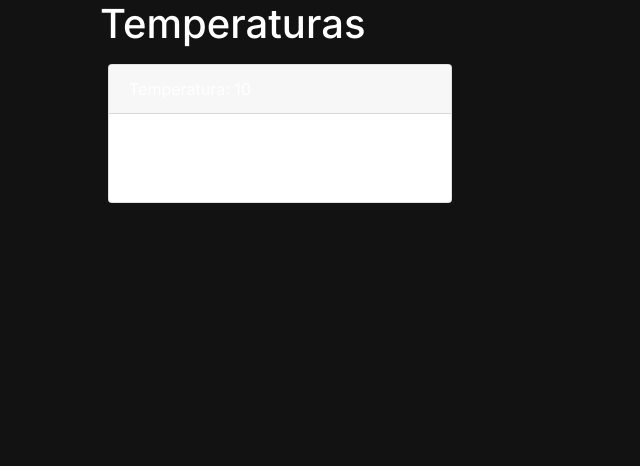
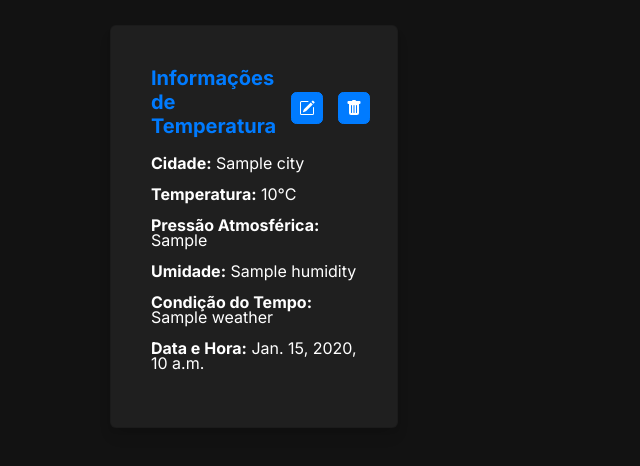
Before and after one commit to VitorHmaia/api_weather, a Django app: template weather/templates/home.html in a window 1280 px wide. Shown: the part 86-552 px from the top of the page, without its empty margins (0-640 px from the left). Run offline with Django 5.2, Linux system fonts and the light colour scheme; the template is opened without the code that fills it: most values are stand-ins (such as "Sample title", 1, 10 or a date in 2020).

Commit message:
feat(templates): create home page with dark modern theme and functions to call other classes

```diff
--- a/weather/templates/home.html
+++ b/weather/templates/home.html
@@ -1,27 +1,153 @@
 {% extends "index.html" %}
+{% block content %}
+<title>Página Inicial</title>
+<style>
+  .weather-card {
+    padding: 1.25em;
+    background-color: #1f1f1f;
+    box-shadow: 0 0.625em 0.9375em -0.1875em rgba(0, 0, 0, 0.1), 0 0.25em 0.375em -0.125em rgba(0, 0, 0, 0.05);
+    max-width: 37.5em;
+    border-radius: 0.375em;
+  }
 
-{% block content %}
+  .weather-info {
+    font-size: 1em;
+    color: white;
+  }
 
-    <h1>Temperaturas</h1>
+  .weather-title {
+    font-size: 1.25em;
+    color: #007bff;
+    margin-bottom: 0.625em;
+    font-weight: bold;
+  }
 
-    <div class="d-flex justify-content-start flex-wrap">
+  .home-page {
+    color: #007bff;
+  }
 
-        {% for weather in weathers %}
-        <div class="col-md-4 p-2">
-          <div class="card">
-            <div class="card-header">
-                Temperatura: {{ weather.temperature }}
-            </div>
-            <div class="card-body">
-                <p class="card-text">
-                    Data: {{ weather.date }} <br />
-                    Cidade
-                </p>
-            </div>
-          </div>
+  .row {
+    padding: 1.5625em;
+    display: flex;
+    flex-wrap: wrap;
+    gap: 2.1875em;
+  }
+
+  .title {
+    display: flex;
+    gap: 0.9375em;
+    align-items: center;
+  }
+
+  .edit-button {
+    display: flex;
+    justify-content: center;
+    align-items: center;
+    background-color: #007bff;
+    color: white;
+    padding: 0.5em;
+    border-radius: 0.375em;
+    transition: 300ms ease-in-out;
+  }
+
+  .edit-button:hover {
+    filter: brightness(0.9);
+  }
+
+  .edit-button:active {
+    transform: scale(0.9);
+  }
+
+  .error {
+    width: 20em;
+    padding: 0.75em;
+    display: flex;
+    flex-direction: row;
+    align-items: center;
+    justify-content: start;
+    background: #EF665B;
+    border-radius: 0.5em;
+    box-shadow: 0 0 0.3125em -0.1875em #111;
+  }
+
+  .error__icon {
+    width: 1.25em;
+    height: 1.25em;
+    transform: translateY(-0.125em);
+    margin-right: 0.5em;
+  }
+
+  .error__icon path {
+    fill: #fff;
+  }
+
+  .error__title {
+    font-weight: 500;
+    font-size: 0.875em;
+    color: #fff;
+  }
+
+  .error__close {
+    width: 1.25em;
+    height: 1.25em;
+    cursor: pointer;
+    margin-left: auto;
+  }
+
+  .error__close path {
+    fill: #fff;
+  }
+</style>
+
+<div class="row">
+  {% block edit %} {% endblock %}
+  {% for weather in weathers %}
+  <div class="card weather-card" style="width: 18rem;">
+    <div class="card-body">
+      {% if error %}
+      <div class="error">
+        <div class="error__icon">
+          <svg xmlns="http://www.w3.org/2000/svg" width="24" viewBox="0 0 24 24" height="24" fill="none">
+            <path fill="#393a37" d="m13 13h-2v-6h2zm0 4h-2v-2h2zm-1-15c-1.3132 0-2.61358.25866-3.82683.7612-1.21326.50255-2.31565 1.23915-3.24424 2.16773-1.87536 1.87537-2.92893 4.41891-2.92893 7.07107 0 2.6522 1.05357 5.1957 2.92893 7.0711.92859.9286 2.03098 1.6651 3.24424 2.1677 1.21325.5025 2.51363.7612 3.82683.7612 2.6522 0 5.1957-1.0536 7.0711-2.9289 1.8753-1.8754 2.9289-4.4189 2.9289-7.0711 0-1.3132-.2587-2.61358-.7612-3.82683-.5026-1.21326-1.2391-2.31565-2.1677-3.24424-.9286-.92858-2.031-1.66518-3.2443-2.16773-1.2132-.50254-2.5136-.7612-3.8268-.7612z">
+            </path>
+          </svg>
         </div>
-
-        {% endfor %}
-
+        <div class="error__title">{{error}}</div>
+        <div class="error__close"><svg xmlns="http://www.w3.org/2000/svg" width="20" viewBox="0 0 20 20" height="20">
+            <path fill="#393a37" d="m15.8333 5.34166-1.175-1.175-4.6583 4.65834-4.65833-4.65834-1.175 1.175 4.65833 4.65834-4.65833 4.6583 1.175 1.175 4.65833-4.6583 4.6583 4.6583 1.175-1.175-4.6583-4.6583z">
+            </path>
+          </svg></div>
+      </div>
+      {% endif %}
+      <div class="title">
+        <h5 class="card-title weather-title">Informações de Temperatura</h5>
+        <a href="{% url 'Weather Edit' id=weather.id %}" class="btn btn-primary btn-sm edit-button">
+          <svg xmlns="http://www.w3.org/2000/svg" width="16" height="16" fill="currentColor" class="bi bi-pencil-square"
+            viewBox="0 0 16 16">
+            <path
+              d="M15.502 1.94a.5.5 0 0 1 0 .706L14.459 3.69l-2-2L13.502.646a.5.5 0 0 1 .707 0l1.293 1.293zm-1.75 2.456-2-2L4.939 9.21a.5.5 0 0 0-.121.196l-.805 2.414a.25.25 0 0 0 .316.316l2.414-.805a.5.5 0 0 0 .196-.12l6.813-6.814z" />
+            <path fill-rule="evenodd"
+              d="M1 13.5A1.5 1.5 0 0 0 2.5 15h11a1.5 1.5 0 0 0 1.5-1.5v-6a.5.5 0 0 0-1 0v6a.5.5 0 0 1-.5.5h-11a.5.5 0 0 1-.5-.5v-11a.5.5 0 0 1 .5-.5H9a.5.5 0 0 0 0-1H2.5A1.5 1.5 0 0 0 1 2.5z" />
+          </svg>
+        </a>
+        <a href="{% url 'Weather Remove' id=weather.id %}" class="btn btn-primary btn-sm edit-button">
+          <svg xmlns="http://www.w3.org/2000/svg" width="16" height="16" fill="currentColor" class="bi bi-trash-fill"
+            viewBox="0 0 16 16">
+            <path
+              d="M2.5 1a1 1 0 0 0-1 1v1a1 1 0 0 0 1 1H3v9a2 2 0 0 0 2 2h6a2 2 0 0 0 2-2V4h.5a1 1 0 0 0 1-1V2a1 1 0 0 0-1-1H10a1 1 0 0 0-1-1H7a1 1 0 0 0-1 1zm3 4a.5.5 0 0 1 .5.5v7a.5.5 0 0 1-1 0v-7a.5.5 0 0 1 .5-.5M8 5a.5.5 0 0 1 .5.5v7a.5.5 0 0 1-1 0v-7A.5.5 0 0 1 8 5m3 .5v7a.5.5 0 0 1-1 0v-7a.5.5 0 0 1 1 0" />
+          </svg>
+        </a>
+      </div>
+      <div class="card-text weather-info" style="line-height: 15px; margin-top: 5px;">
+        <p><strong>Cidade:</strong> {{ weather.city }}</p>
+        <p><strong>Temperatura:</strong> {{weather.temperature}}°C</p>
+        <p><strong>Pressão Atmosférica:</strong> {{ weather.atmospheric_pressure }}</p>
+        <p><strong>Umidade:</strong> {{ weather.humidity }}</p>
+        <p><strong>Condição do Tempo:</strong> {{ weather.weather }}</p>
+        <p><strong>Data e Hora:</strong> {{ weather.date }}</p>
+      </div>
     </div>
+  </div>
+  {% endfor %}
+</div>
 {% endblock content %}
```
